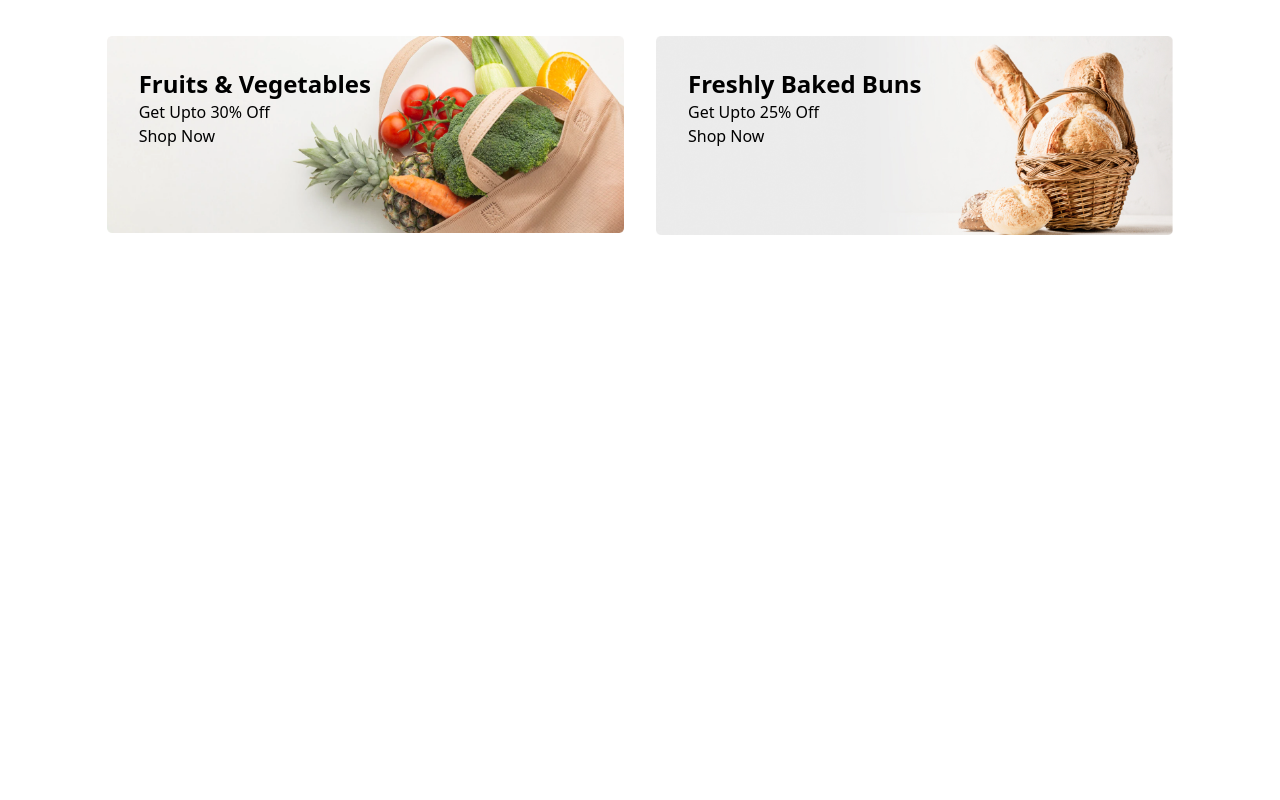
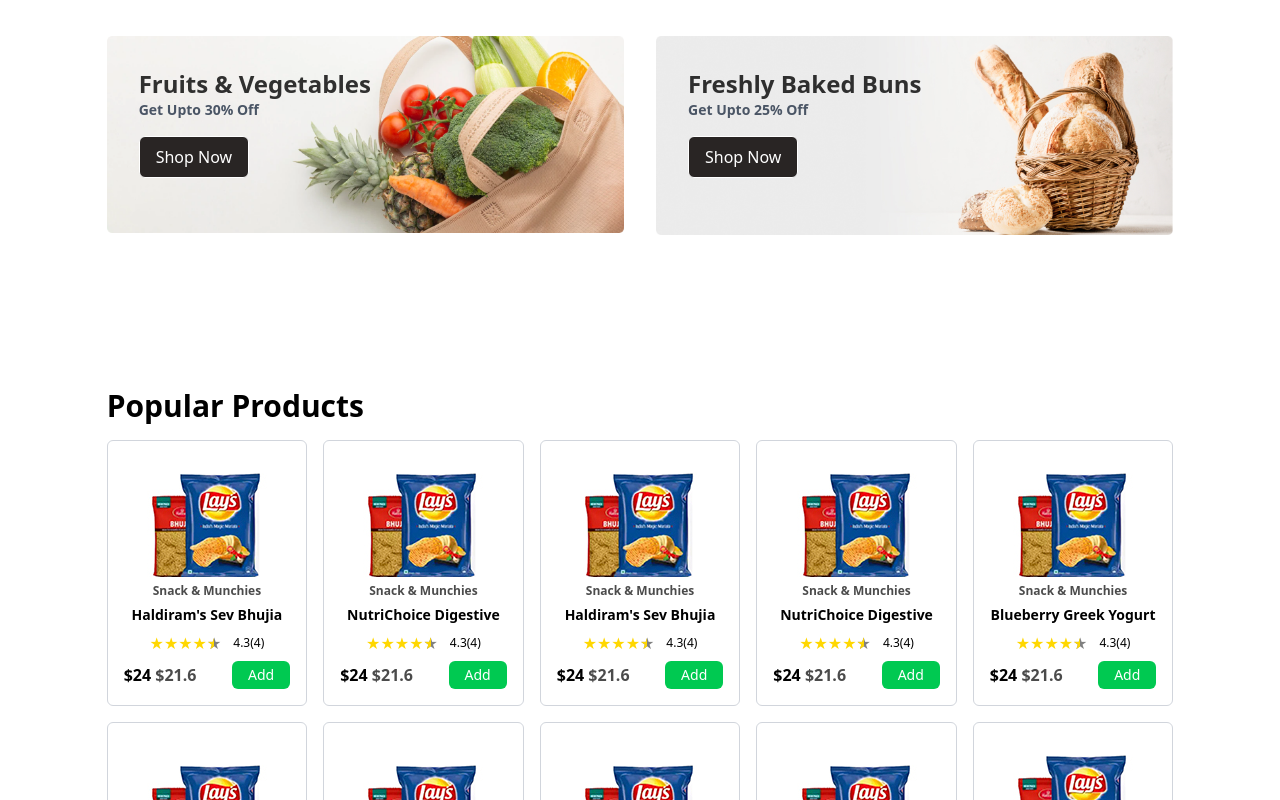
Before and after one commit to yangmalama/E-commerce-app-Full_Stack, a React (Vite) app in the folder Frontend/: page / in a window 1280 px wide. Shown: the part 1120-1920 px from the top of the page. Before the commit the page ends 1412 px from the top, so only its background shows below. Built offline with nearby package versions, Linux system fonts and the light colour scheme.

Commit message:
Product section added

```diff
--- a/Frontend/package.json
+++ b/Frontend/package.json
@@ -14,6 +14,7 @@
     "lucide-react": "^0.474.0",
     "react": "^18.3.1",
     "react-dom": "^18.3.1",
+    "react-stars": "^2.2.5",
     "swiper": "^11.2.1",
     "tailwindcss": "^4.0.0"
   },
--- a/Frontend/src/App.jsx
+++ b/Frontend/src/App.jsx
@@ -6,6 +6,7 @@
 import HeroSectionSlider from "./components/hero-section-slider";
 import FeatureCategoriesSection from "./components/feature-categories-section";
 import BannerSection from "./components/banner-section";
+import PopularProductSection from "./components/popular-product-section";
 
 export default function App() {
   return (
@@ -17,6 +18,7 @@
       <HeroSectionSlider/>
       <FeatureCategoriesSection/>
       <BannerSection/>
+      <PopularProductSection/>
 
     </div>
   );
--- a/Frontend/src/components/banner-section.jsx
+++ b/Frontend/src/components/banner-section.jsx
@@ -10,23 +10,23 @@
       <div className='relative h-64'>
         <img  src={bannerImageOne} alt="bannerImageTwo" />
         <div className='absolute top-8 left-8'>
-          <p className='text-2xl font-semibold'>
+          <p className='text-2xl font-bold opacity-80'>
             Fruits & Vegetables
           </p>
-          <p>
+          <p className='text-gray-600 font-semibold mb-4 text-sm'>
           Get Upto 30% Off</p>
-          <button>Shop Now</button>
+          <button className='text-white bg-color bg-stone-800 p-2 pr-4 pl-4 border rounded-md font-medium'>Shop Now</button>
         </div>
       </div>
       <div className='relative h-64'>
         <img src={bannerImageTwo} alt="bannerImageTwo" />
         <div className='absolute top-8 left-8'>
-          <p className='text-2xl font-semibold'>
+          <p className='text-2xl font-bold opacity-80'>
           Freshly Baked Buns
           </p>
-          <p>
+          <p className='text-gray-600 font-semibold mb-4 text-sm'>
           Get Upto 25% Off</p>
-          <button >Shop Now</button>
+          <button className='text-white bg-color bg-stone-800 p-2 pr-4 pl-4 border rounded-md font-medium'>Shop Now</button>
         </div>
       </div>
     </div>
--- /dev/null
+++ b/Frontend/src/components/popular-product-section.jsx
@@ -0,0 +1,149 @@
+import React from "react";
+import myImage from "../../public/lays.jpg";
+import ReactStars from "react-stars";
+
+export default function PopularProductSection() {
+  const products = [
+    {
+      image: myImage,
+      category: "Snack & Munchies",
+      name: "Haldiram's Sev Bhujia",
+      ratings: 4.5,
+      reviews: 4,
+      price: 200,
+      previousPrice: 250,
+    },
+    {
+      image: myImage,
+      category: "Snack & Munchies",
+      name: "NutriChoice Digestive",
+      ratings: 4.5,
+      reviews: 4,
+      price: 200,
+      previousPrice: 250,
+    },
+    {
+      image: myImage,
+      category: "Snack & Munchies",
+      name: "Haldiram's Sev Bhujia",
+      ratings: 4.5,
+      reviews: 4,
+      price: 200,
+      previousPrice: 250,
+    },
+    {
+      image: myImage,
+      category: "Snack & Munchies",
+      name: "NutriChoice Digestive",
+      ratings: 4.5,
+      reviews: 4,
+      price: 200,
+      previousPrice: 250,
+    },
+    {
+      image: myImage,
+      category: "Snack & Munchies",
+      name: "Blueberry Greek Yogurt",
+      ratings: 4.5,
+      reviews: 4,
+      price: 200,
+      previousPrice: 250,
+    },
+    {
+      image: myImage,
+      category: "Snack & Munchies",
+      name: "Haldiram's Sev Bhujia",
+      ratings: 4.5,
+      reviews: 4,
+      price: 200,
+      previousPrice: 250,
+    },
+    {
+      image: myImage,
+      category: "Snack & Munchies",
+      name: "Blueberry Greek Yogurt",
+      ratings: 4.5,
+      reviews: 4,
+      price: 200,
+      previousPrice: 250,
+    },
+    {
+      image: myImage,
+      category: "Snack & Munchies",
+      name: "Haldiram's Sev Bhujia",
+      ratings: 4.5,
+      reviews: 4,
+      price: 200,
+      previousPrice: 250,
+    },
+    {
+      image: myImage,
+      category: "Snack & Munchies",
+      name: "Haldiram's Sev Bhujia",
+      ratings: 4.5,
+      reviews: 4,
+      price: 200,
+      previousPrice: 250,
+    },
+    {
+      image: myImage,
+      category: "Snack & Munchies",
+      name: "Cadbury 5 Star Chocolate",
+      ratings: 4.5,
+      reviews: 4,
+      price: 200,
+      previousPrice: 250,
+    },
+    {
+      image: myImage,
+      category: "Snack & Munchies",
+      name: "Haldiram's Sev Bhujia",
+      ratings: 4.5,
+      reviews: 4,
+      price: 200,
+      previousPrice: 250,
+    },
+    {
+      image: myImage,
+      category: "Snack & Munchies",
+      name: "Onion Flavour Potato",
+      ratings: 4.5,
+      reviews: 4,
+      price: 200,
+      previousPrice: 250,
+    },
+  ];
+
+  return (
+    <div className="w-10/12 mx-auto space-y-4 mt-24">
+      <p className="text-3xl font-semibold">Popular Products</p>
+      <div className="grid grid-cols-5 gap-4">
+        {products.map((eachItem, index) => (
+          <div key={index} className="border border-gray-300 rounded-md flex flex-col items-center justify-center p-4 space-y-1.5">
+            <img src={eachItem.image} alt="product" />
+            <p className="font-semibold opacity-70 text-xs">{eachItem.category}</p>
+            <p className="font-semibold text-sm">{eachItem.name}</p>
+            <div className="flex items-center gap-3">
+              <ReactStars
+                count={5}
+                // onChange={ratingChanged}
+                size={16}
+                value={4.5}
+                color2={"#ffd700"}
+              />
+              <p className="text-xs ">4.3(4)</p>
+            </div>
+            <div className="flex items-center justify-between w-full">
+              <p className="font-semibold">
+                $24 <span className="opacity-70">$21.6</span>
+              </p>
+              <button className="bg-green-500 text-white px-4 py-1 rounded-md text-sm">
+                Add
+              </button>
+            </div>
+          </div>
+        ))}
+      </div>
+    </div>
+  );
+}
```
Also changed, not shown: 1 other file (tests, documents, lock files or other folders).
